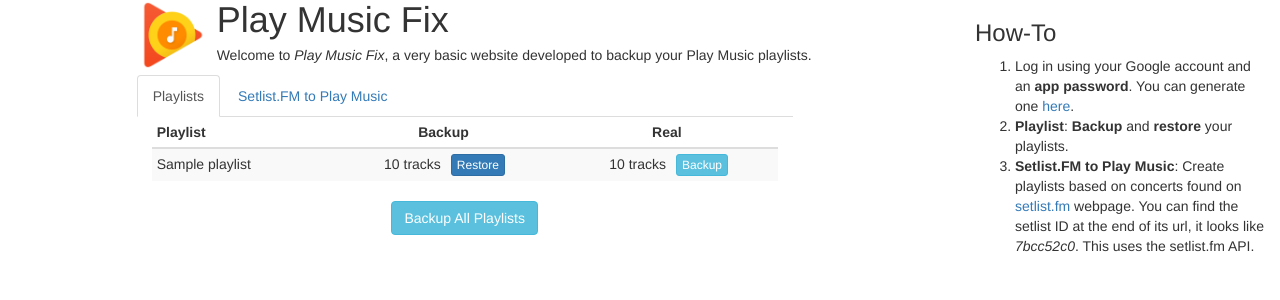
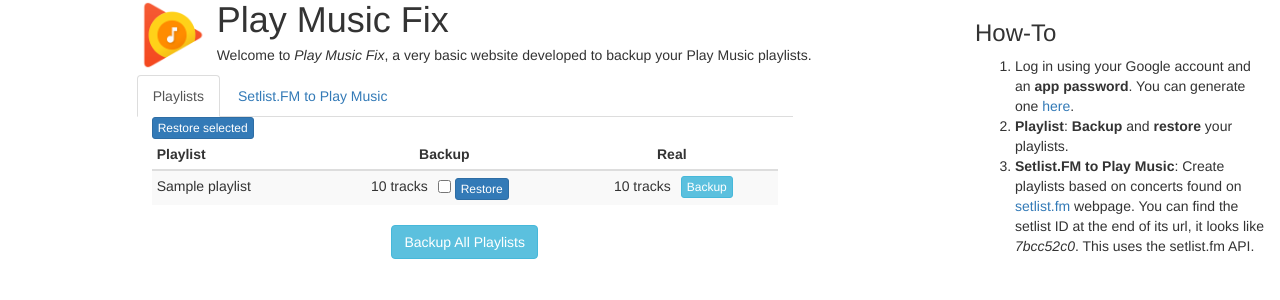
Before and after one commit to nulldiego/gmfix, a Django app: template gmfix/templates/playlists.html in a window 1280 px wide. Shown: the top 300 px of the page. Run offline with Django 3.2, Linux system fonts and the light colour scheme; the template is opened without the code that fills it: most values are stand-ins (such as "Sample title", 1, 10 or a date in 2020); some libraries are stand-ins or nearby versions.

Commit message:
bulk restore

```diff
--- a/gmfix/templates/playlists.html
+++ b/gmfix/templates/playlists.html
@@ -20,6 +20,38 @@
       });
     });
 
+    var recursive_restore = function (index, ids) {
+      var value = ids[index];
+      $('.modal-header h3').text('Restoring your playlists... ' + index + 1 + '/' + playlist_ids.length);
+      $.ajax({
+        url: '{% url "restore" %}',
+        data: {
+          'playlist_id': value
+        },
+        dataType: 'json',
+        success: function (data) {
+            console.log('success');
+            $("#" + value).removeClass("danger");
+            $("#" + value + " > td:nth-child(4)").text(data.num_tracks + " tracks");
+            console.log("hide");
+            if (index < ids.length - 1) {
+                recursive_restore(index + 1, ids);
+            } else {
+              waitingDialog.hide();
+              $('#myModal').modal({show:true})
+            }
+        }
+      });
+    }
+
+    $("#bulk-restore").click(function () {
+      var playlist_ids = $(".table input:checkbox:checked").map(function(){
+          return $(this).val();
+      }).get();
+      waitingDialog.show('Restoring your playlists... 1/' + playlist_ids.length);
+      $(".table input:checkbox:checked").prop('checked', false);
+      recursive_restore(0, playlist_ids);
+    });
 
     $(".backup").click(function () {
       waitingDialog.show('Backing up your playlist...');
@@ -86,6 +118,8 @@
 <div class="tab-content m-t-20">
     <div class="tab-pane active" id="playlists" role="tabpanel">
         <div class="col-xs-12">
+            <button id="bulk-restore" class="restore btn btn-primary btn-xs" name="restore" type="submit">Restore selected</button>
+
             <table class="table table-striped table-hover table-condensed">
                 <thead>
                     <tr>
@@ -103,6 +137,7 @@
                                 {{ playlist.stored_tracks }} tracks
                             </td>
                             <td class="adjust-width">
+                                <input type="checkbox" name="bulkrestore" value="{{ playlist.google_id }}"/>
                                 <button id="restore" class="restore btn btn-primary btn-xs" name="restore" value="{{ playlist.google_id }}" type="submit">Restore</button>
                             </td>
                             <td class="adjust-width text-right">
```
